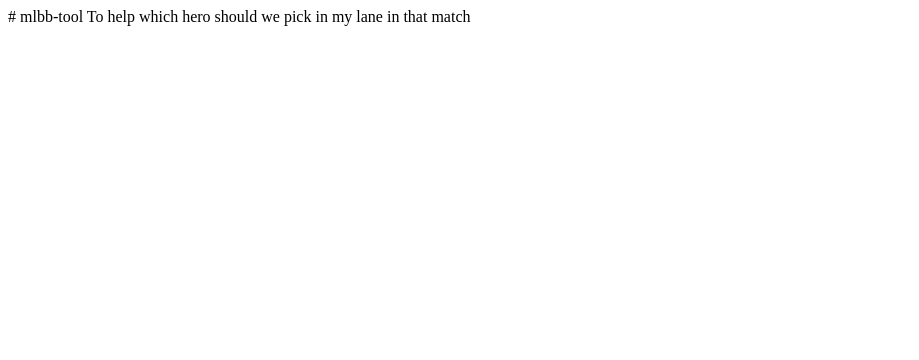
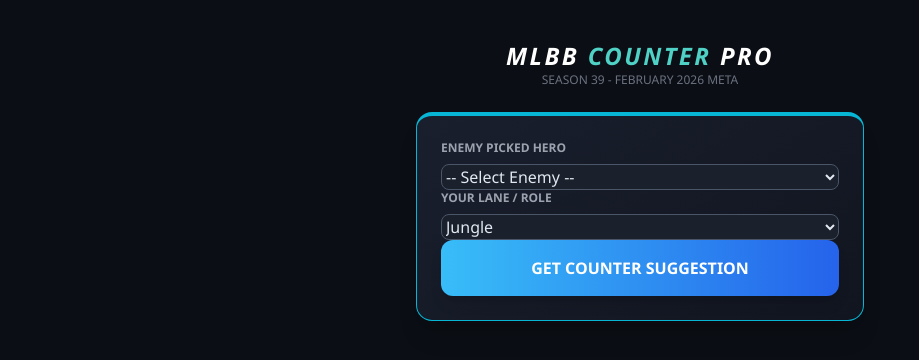
Before and after one commit to netstar772/mlbb-tool, a plain HTML site: page index.html in a window 1280 px wide. Shown: the whole page, without its empty margins (0-919 px from the left). Drawn offline with nearby package versions, Linux system fonts and the light colour scheme.

Commit message:
Update index.html

```diff
--- a/index.html
+++ b/index.html
@@ -1,2 +1,62 @@
-# mlbb-tool
-To help which hero should we pick in my lane in that match
+<!DOCTYPE html>
+<html lang="en">
+<head>
+    <meta charset="UTF-8">
+    <meta name="viewport" content="width=device-width, initial-scale=1.0">
+    <title>MLBB Counter-Pick Tool 2026</title>
+    <script src="https://cdn.tailwindcss.com"></script>
+    <style>
+        body { background-color: #0b0e14; color: #e2e8f0; font-family: 'Segoe UI', Tahoma, Geneva, Verdana, sans-serif; }
+        .hero-card { background: linear-gradient(145deg, #1a1f2e, #11151f); border: 1px solid #2d3748; }
+        .accent { color: #4fd1c5; }
+        select { background: #1a202c; border: 1px solid #4a5568; color: white; border-radius: 8px; padding: 12px; width: 100%; margin-bottom: 15px; }
+        .btn-update { background: linear-gradient(to right, #38bdf8, #2563eb); }
+    </style>
+</head>
+<body class="p-4 flex flex-col items-center">
+    <div class="w-full max-w-md">
+        <header class="text-center my-6">
+            <h1 class="text-2xl font-black italic text-white uppercase tracking-widest">MLBB <span class="accent">COUNTER</span> PRO</h1>
+            <p class="text-xs text-gray-500 uppercase">Season 39 - February 2026 Meta</p>
+        </header>
+
+        <div class="hero-card p-6 rounded-2xl shadow-xl border-t-4 border-cyan-500">
+            <label class="block text-xs font-bold text-gray-400 mb-2 uppercase">Enemy Picked Hero</label>
+            <select id="enemyHero">
+                <option value="">-- Select Enemy --</option>
+                <optgroup label="S-Tier Meta">
+                    <option value="Sora">Sora (Cloud Warrior)</option>
+                    <option value="Gloo">Gloo (Tank Meta)</option>
+                    <option value="Yi Sun-shin">Yi Sun-shin (Revamped)</option>
+                    <option value="Helcurt">Helcurt (Silence)</option>
+                    <option value="Ixia">Ixia (Gold Lane Dominant)</option>
+                </optgroup>
+                <optgroup label="Others">
+                    <option value="Hayabusa">Hayabusa</option>
+                    <option value="Angela">Angela</option>
+                    <option value="Fredrinn">Fredrinn</option>
+                    <option value="Kalea">Kalea</option>
+                </optgroup>
+            </select>
+
+            <label class="block text-xs font-bold text-gray-400 mb-2 uppercase">Your Lane / Role</label>
+            <select id="userLane">
+                <option value="Jungle">Jungle</option>
+                <option value="Gold Lane">Gold Lane</option>
+                <option value="EXP Lane">EXP Lane</option>
+                <option value="Mid Lane">Mid Lane</option>
+                <option value="Roam">Roam (Tank/Support)</option>
+            </select>
+
+            <button onclick="findCounter()" class="btn-update w-full py-4 rounded-xl font-bold text-white shadow-lg active:scale-95 transition-transform">
+                GET COUNTER SUGGESTION
+            </button>
+        </div>
+
+        <div id="result" class="hidden mt-6 animate-pulse">
+            <div class="hero-card p-5 rounded-2xl border-l-4 border-green-400">
+                <p class="text-xs text-gray-400 font-bold uppercase">Recommended Pick:</p>
+                <h2 id="recHero" class="text-3xl font-black text-white mb-4">--</h2>
+
+                <div class="grid grid-cols-2 gap-3 mb-4">
+                    <div class="bg-gray-800/50 p-3 rounded-lg text-center">
```
